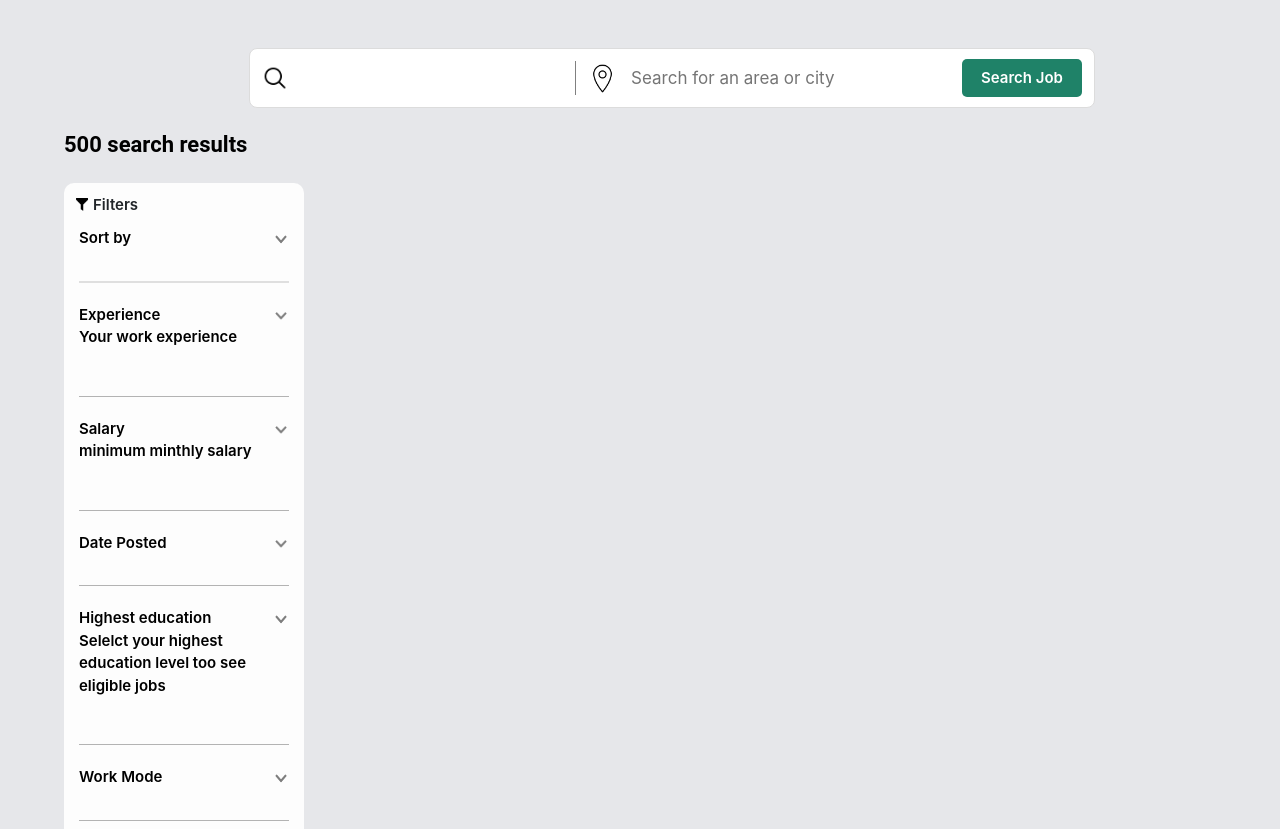
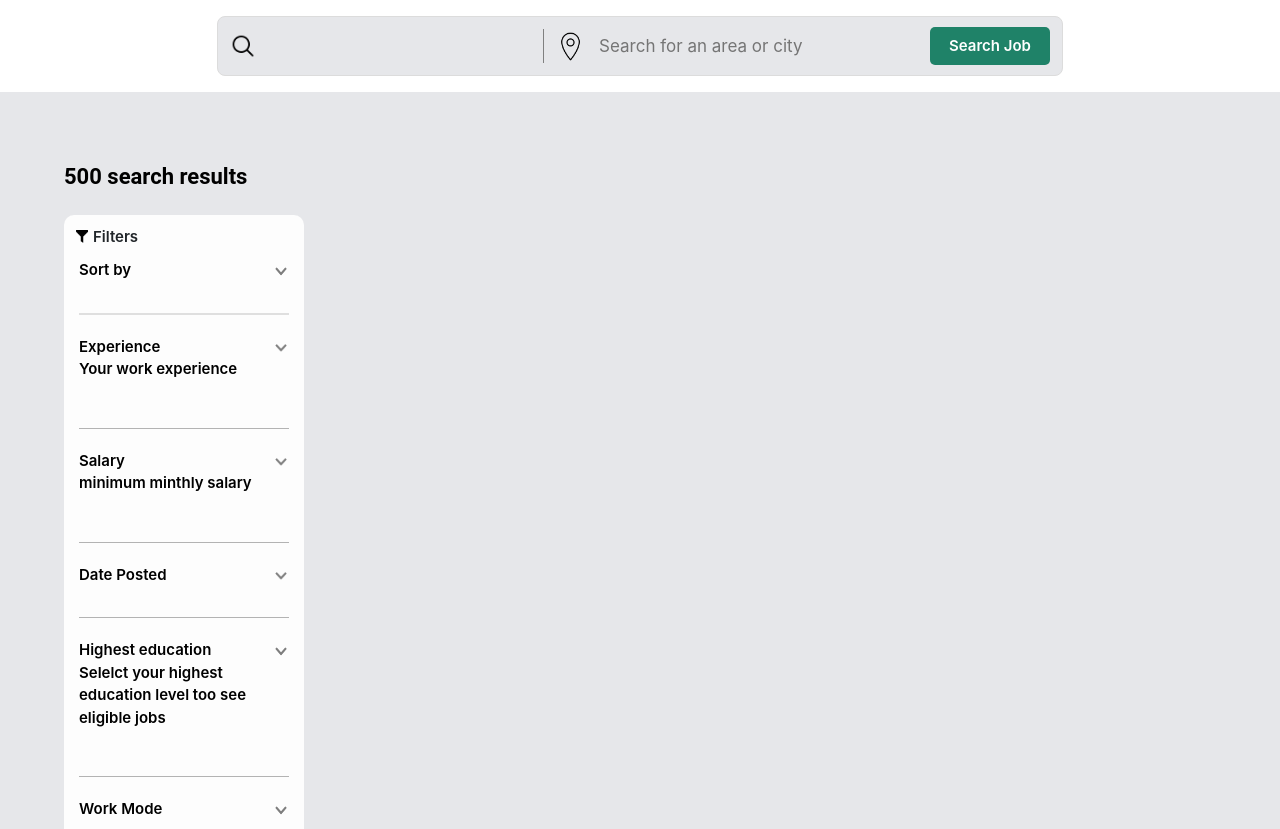
Before and after one commit to satyanikithdandamudi/jobfiltersection, a plain HTML site: page index.html in a window 1280 px wide. Shown: the top 829 px of the page. Drawn offline with nearby package versions, Linux system fonts and the light colour scheme.

Commit message:
css scrch bar

```diff
--- a/index.html
+++ b/index.html
@@ -15,13 +15,10 @@
 
 <body>
 
+   <!-- search section -->
 
-
-
-    <div class="jobs-filter-container pt-5 pb-5">
-
+  <div class="search-bar-section mt-3 mb-3">
     <div class="row">
-           <!-- search section -->
 
      <div class="col-12 d-flex justify-content-center">
        <div class="search-jobs-container">
@@ -36,15 +33,22 @@
          </div>
        </div>
      </div>
+
+   </div>
+  </div>
+
+
+  <div class="jobs-filter-container pt-5 pb-5">
+
+    <!--filters Section-->
+
+    <div class="row">
       <div class="col-12 ">
         <h1 class="filter-mainhead">
           500 search results
         </h1>
     </div>
     </div>
-
-
-    <!--filters Section-->
 
             <div class="row">
                 <div class="col-2">
--- a/jbfilters.css
+++ b/jbfilters.css
@@ -4,6 +4,8 @@ body {
 
 
 /* search section styling */
+
+
 
 .search-input-container {
   height: 60px;
@@ -12,7 +14,7 @@ body {
   border: 1px solid gainsboro;
   padding: 0 12px;
   border-radius: 8px;
-  background-color: #ffffff;
+  background-color:rgb(230, 231, 234);
   > img:nth-child(1) {
       height: 26px;
       padding-right: 10px;
@@ -20,6 +22,7 @@ body {
   > input {
       outline: none;
       border: 0 solid grey;
+      background-color: rgb(230, 231, 234);
       font-size: 17px;
       color: #000000;
       height: 90%;
```
Lines whose indentation alone changed are shown as unchanged.
